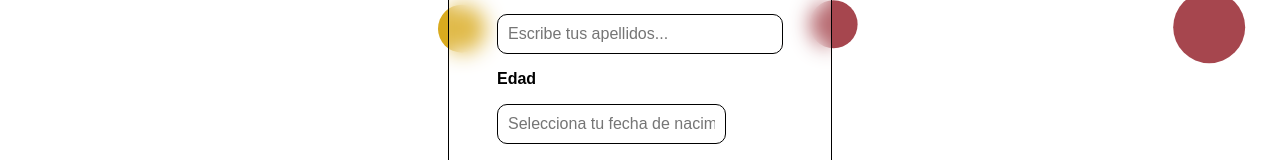
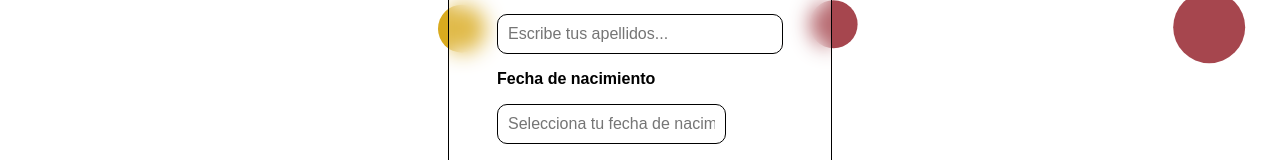
Before and after one commit to friendzone09/proyecto_estadias, a React (Vite) app in the folder front/: page /register in a window 1280 px wide. Shown: the part 339-499 px from the top of the page. Built offline with nearby package versions, Linux system fonts and the light colour scheme.

Commit message:
version 1.8.10

```diff
--- a/front/src/pages/register/registerScreen.jsx
+++ b/front/src/pages/register/registerScreen.jsx
@@ -77,7 +77,7 @@ function RegisterScreen() {
                                     onChange={(e) => setNewUser({ ...newUser, lastName: e.target.value })}
                                     required />
 
-                                <label>Edad</label>
+                                <label>Fecha de nacimiento</label>
                                 <DatePicker
                                 selected={newUser.dateAge}
                                 onChange={(date) => setNewUser({ ...newUser, dateAge: date.toISOString().split('T')[0] })}
```
